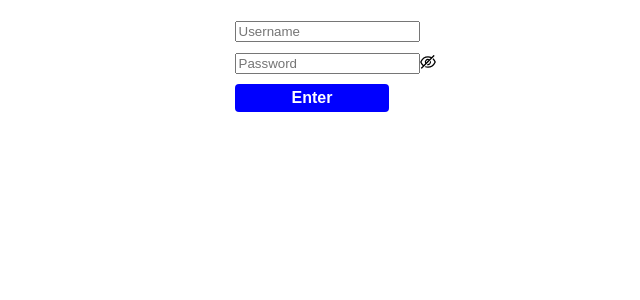
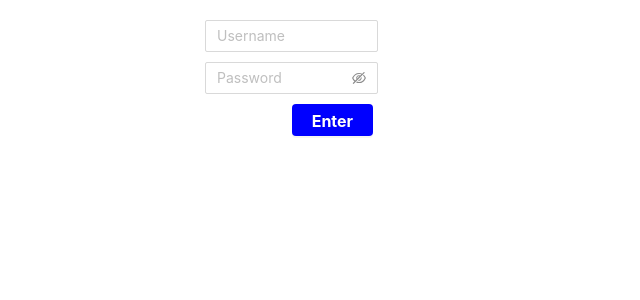
Before and after one commit to mahimag/VAS, a React (Create React App) app: page / in a window 1280 px wide. Shown: the top 300 px of the page, without its empty margins (305-945 px from the left). Built offline with nearby package versions, Linux system fonts and the light colour scheme.

Commit message:
Moved Master Branch to Main

```diff
--- a/src/index.css
+++ b/src/index.css
@@ -1,3 +1,5 @@
+@import '~antd/dist/antd.css';
+
 body {
   margin: 0;
   font-family: -apple-system, BlinkMacSystemFont, 'Segoe UI', 'Roboto', 'Oxygen',
@@ -22,11 +24,12 @@ code {
 }
 
 .button{
-  background-color: blue; /* Green */
+  background-color: blue;
   border: none;
   color: white;
-  padding: 5px 57px;
-  text-align: center;
+  padding: 5px 20px;
+  align-items: center;
+  justify-content: center;
   text-decoration: none;
   display: inline-block;
   font-size: 16px;
```
Also changed, not shown: components/login.tsx (added).
